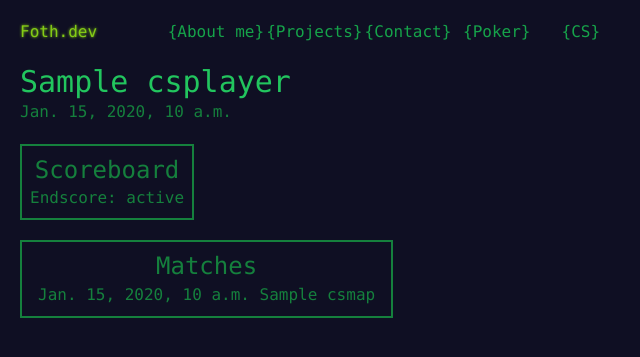
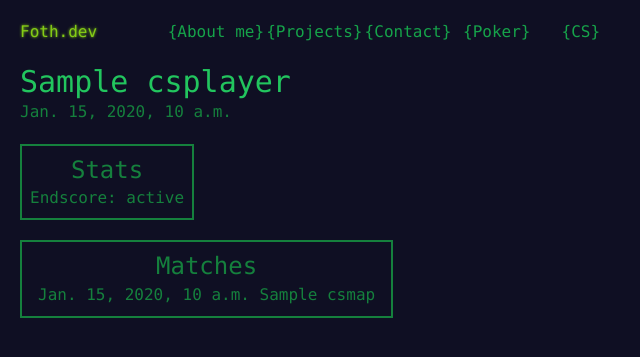
Before and after one commit to NicoFoth/Foth.dev-2.0, a Django app: template csgo/templates/csgo/player_profile.html in a window 1280 px wide. Shown: the top 357 px of the page, without its empty margins (0-640 px from the left). Run offline with Django 3.2, Linux system fonts and the light colour scheme; tables that the repository leaves empty hold one stand-in row (values such as "Sample post"); the template is opened without the code that fills it: values that come from a table or form of the project are taken from there, most other values are stand-ins (such as "Sample title", 1, 10 or a date in 2020); style sheets or scripts are compiled from the project's sources; some libraries are stand-ins or nearby versions.

Commit message:
Improvements to the player profile

```diff
--- a/csgo/templates/csgo/player_profile.html
+++ b/csgo/templates/csgo/player_profile.html
@@ -6,7 +6,7 @@
 <h1 class="text-3xl text-green-500">{{ player.name }}</h1>
 <p class="text-green-700">{{ map.date }}</p>
 <div class="w-fit border-2 border-green-700 p-2 text-green-700 text-center my-5 overflow-auto">
-  <h2 class="text-2xl text-green-700 text-center">Scoreboard</h2>
+  <h2 class="text-2xl text-green-700 text-center">Stats</h2>
   <p class="text-center">Endscore: {{ match.endstate }}</p>
 
 </div>
```
